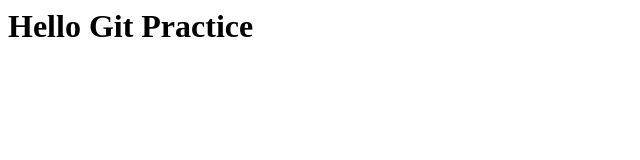
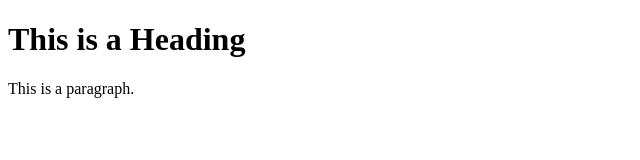
Before and after one commit to slashgeegee/endertech-sesh, a plain HTML site: page index.html in a window 1280 px wide. Shown: the whole page, without its empty margins (0-640 px from the left). Drawn offline with Linux system fonts and the light colour scheme.

Commit message:
modified index.html

```diff
--- a/index.html
+++ b/index.html
@@ -1,3 +1,13 @@
-<h1>
-    Hello Git Practice
-</h1>
+<!DOCTYPE html>
+<html>
+<head>
+<meta charset="UTF-8">
+<title>Page Title</title>
+</head>
+<body>
+
+<h1>This is a Heading</h1>
+<p>This is a paragraph.</p>
+
+</body>
+</html>
```
